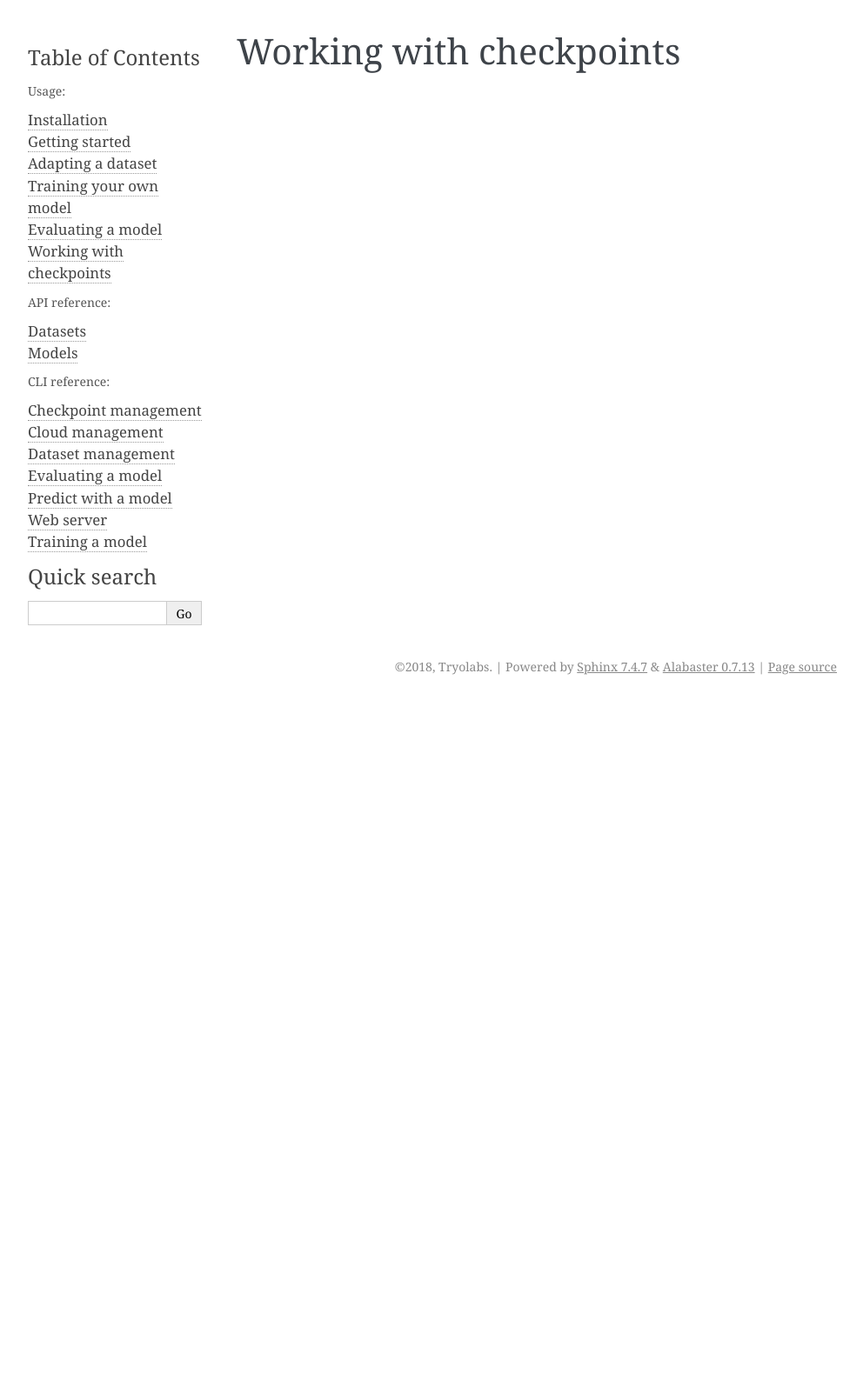
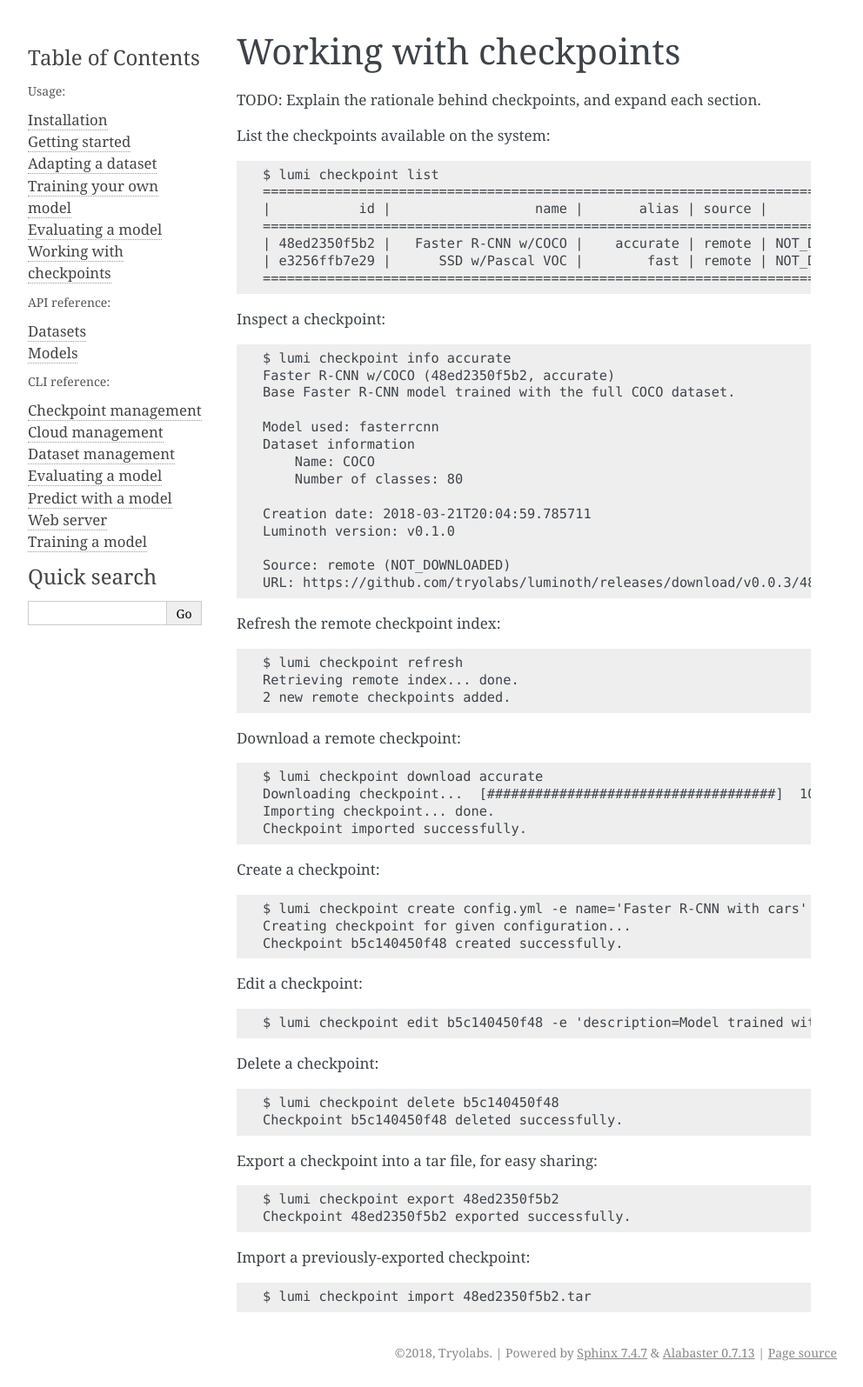
Before and after one commit to tryolabs/luminoth, a Sphinx documentation site: the page built from docs/usage/checkpoints.rst, in a window 1280 px wide. Shown: the whole page at 87% size, without its empty margins (148-1140 px from the left). Built offline with Sphinx 7.4.7, drawn with Linux system fonts in a browser that asks for light colours; the version number is read from the project's files by our own code; before the commit the page ends 900 px from its top, so only the background shows below that.

Commit message:
Initial version of checkpoint docs

```diff
--- a/docs/usage/checkpoints.rst
+++ b/docs/usage/checkpoints.rst
@@ -2,3 +2,69 @@
 
 Working with checkpoints
 ========================
+
+TODO: Explain the rationale behind checkpoints, and expand each section.
+
+List the checkpoints available on the system::
+
+  $ lumi checkpoint list
+  ================================================================================
+  |           id |                  name |       alias | source |         status |
+  ================================================================================
+  | 48ed2350f5b2 |   Faster R-CNN w/COCO |    accurate | remote | NOT_DOWNLOADED |
+  | e3256ffb7e29 |      SSD w/Pascal VOC |        fast | remote | NOT_DOWNLOADED |
+  ================================================================================
+
+Inspect a checkpoint::
+
+  $ lumi checkpoint info accurate
+  Faster R-CNN w/COCO (48ed2350f5b2, accurate)
+  Base Faster R-CNN model trained with the full COCO dataset.
+
+  Model used: fasterrcnn
+  Dataset information
+      Name: COCO
+      Number of classes: 80
+
+  Creation date: 2018-03-21T20:04:59.785711
+  Luminoth version: v0.1.0
+
+  Source: remote (NOT_DOWNLOADED)
+  URL: https://github.com/tryolabs/luminoth/releases/download/v0.0.3/48ed2350f5b2.tar
+
+Refresh the remote checkpoint index::
+
+  $ lumi checkpoint refresh
+  Retrieving remote index... done.
+  2 new remote checkpoints added.
+
+Download a remote checkpoint::
+
+  $ lumi checkpoint download accurate
+  Downloading checkpoint...  [####################################]  100%
+  Importing checkpoint... done.
+  Checkpoint imported successfully.
+
+Create a checkpoint::
+
+  $ lumi checkpoint create config.yml -e name='Faster R-CNN with cars' alias=cars
+  Creating checkpoint for given configuration...
+  Checkpoint b5c140450f48 created successfully.
+
+Edit a checkpoint::
+
+  $ lumi checkpoint edit b5c140450f48 -e 'description=Model trained with COCO cars.'
+
+Delete a checkpoint::
+
+  $ lumi checkpoint delete b5c140450f48
+  Checkpoint b5c140450f48 deleted successfully.
+
+Export a checkpoint into a tar file, for easy sharing::
+
+  $ lumi checkpoint export 48ed2350f5b2
+  Checkpoint 48ed2350f5b2 exported successfully.
+
+Import a previously-exported checkpoint::
+
+  $ lumi checkpoint import 48ed2350f5b2.tar
```
